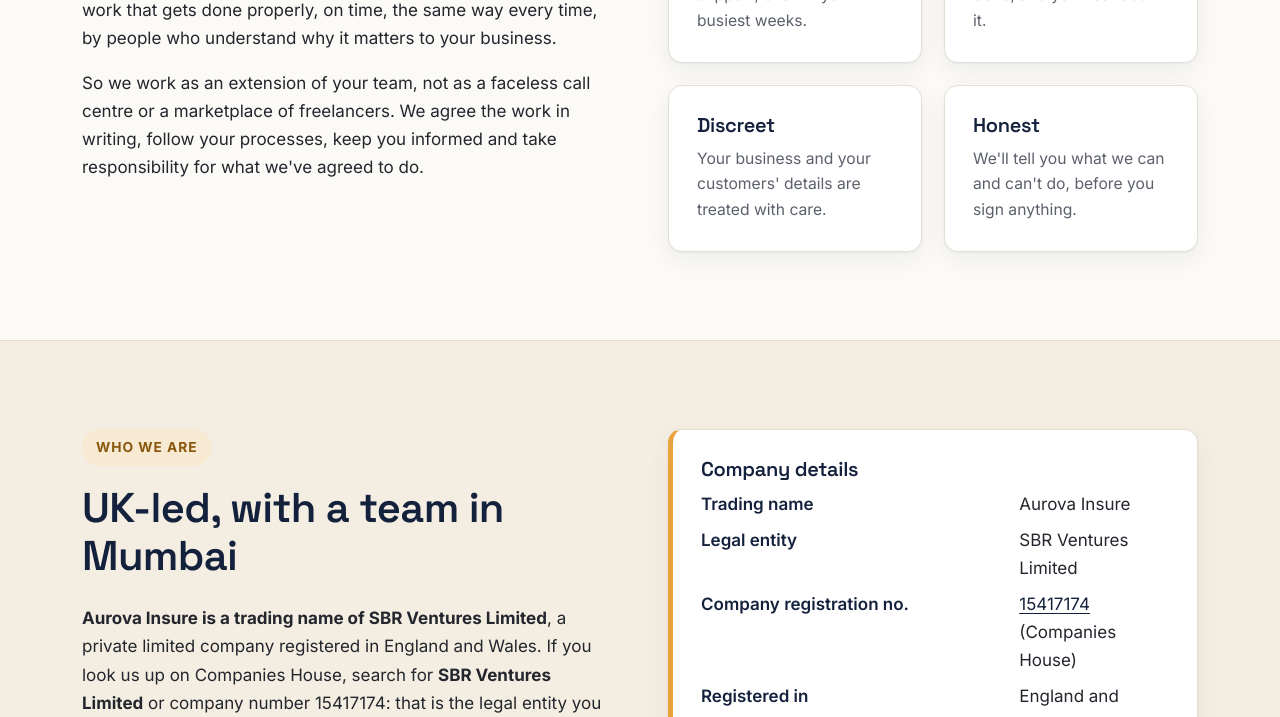
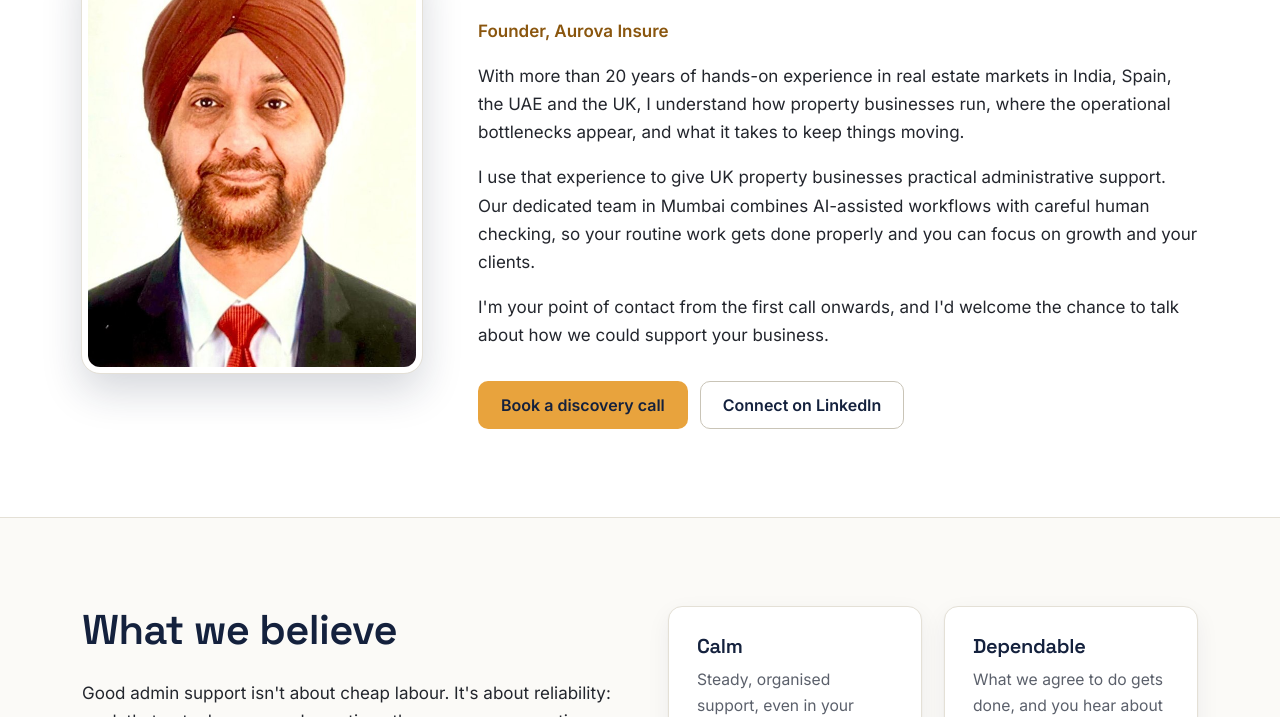
Before and after one commit to gurpreetsinghhora-dotcom/aurovainsure-website, a plain HTML site: page docs/about/index.html in a window 1280 px wide. Shown: the part 794-1511 px from the top of the page. Drawn offline with Linux system fonts and the light colour scheme.

Commit message:
Add founder section with photo to About page
Co-Authored-By: Claude Opus 5.5 <noreply@anthropic.com>
Claude-Session: https://claude.ai/code/session_01Xp6SQzWcFxDgMeKv18tbbc

```diff
--- a/docs/about/index.html
+++ b/docs/about/index.html
@@ -67,6 +67,25 @@
     <p class="lead">We started Aurova Insure because we kept seeing the same thing: capable people in small businesses losing hours every week to admin that has to be done, but doesn't need to be done by them.</p>
   </div>
 </section>
+
+<section class="section section-white">
+  <div class="wrap founder">
+    <img class="founder-photo" src="/assets/img/gurpreet-hora.jpg" width="640" height="800" alt="Gurpreet Hora, founder of Aurova Insure">
+    <div>
+      <span class="eyebrow">Meet the founder</span>
+      <h2>Gurpreet Hora</h2>
+      <p class="founder-role">Founder, Aurova Insure</p>
+      <p>With more than 20 years of hands-on experience in real estate markets in India, Spain, the UAE and the UK, I understand how property businesses run, where the operational bottlenecks appear, and what it takes to keep things moving.</p>
+      <p>I use that experience to give UK property businesses practical administrative support. Our dedicated team in Mumbai combines AI-assisted workflows with careful human checking, so your routine work gets done properly and you can focus on growth and your clients.</p>
+      <p>I'm your point of contact from the first call onwards, and I'd welcome the chance to talk about how we could support your business.</p>
+      <div class="btn-row mt2">
+        <a class="btn btn-primary" href="/contact/?topic=discovery">Book a discovery call</a>
+        <a class="btn btn-ghost" href="https://www.linkedin.com/in/gurpreet-hora-617b7434" rel="noopener">Connect on LinkedIn</a>
+      </div>
+    </div>
+  </div>
+</section>
+
 
 <section class="section">
   <div class="wrap split">
--- a/docs/assets/css/site.css
+++ b/docs/assets/css/site.css
@@ -423,3 +423,9 @@ input:focus, select:focus, textarea:focus { border-color: var(--navy); outline:
   .report { box-shadow: none; border: 0; padding: 0; }
   .rag, .stat { -webkit-print-color-adjust: exact; print-color-adjust: exact; }
 }
+
+/* Founder */
+.founder { display: grid; grid-template-columns: 340px 1fr; gap: 56px; align-items: center; }
+.founder-photo { width: 100%; height: auto; border-radius: 18px; box-shadow: 0 18px 40px rgba(20,33,61,.18); border: 6px solid var(--paper); outline: 1px solid var(--line); }
+.founder-role { color: var(--amber-dark); font-weight: 600; margin-top: -.3em; }
+@media (max-width: 960px) { .founder { grid-template-columns: 1fr; gap: 28px; } .founder-photo { max-width: 300px; } }
```
Also changed, not shown: src/pages/about.html (+19 -0 lines), docs/assets/img/gurpreet-hora.jpg (added).
